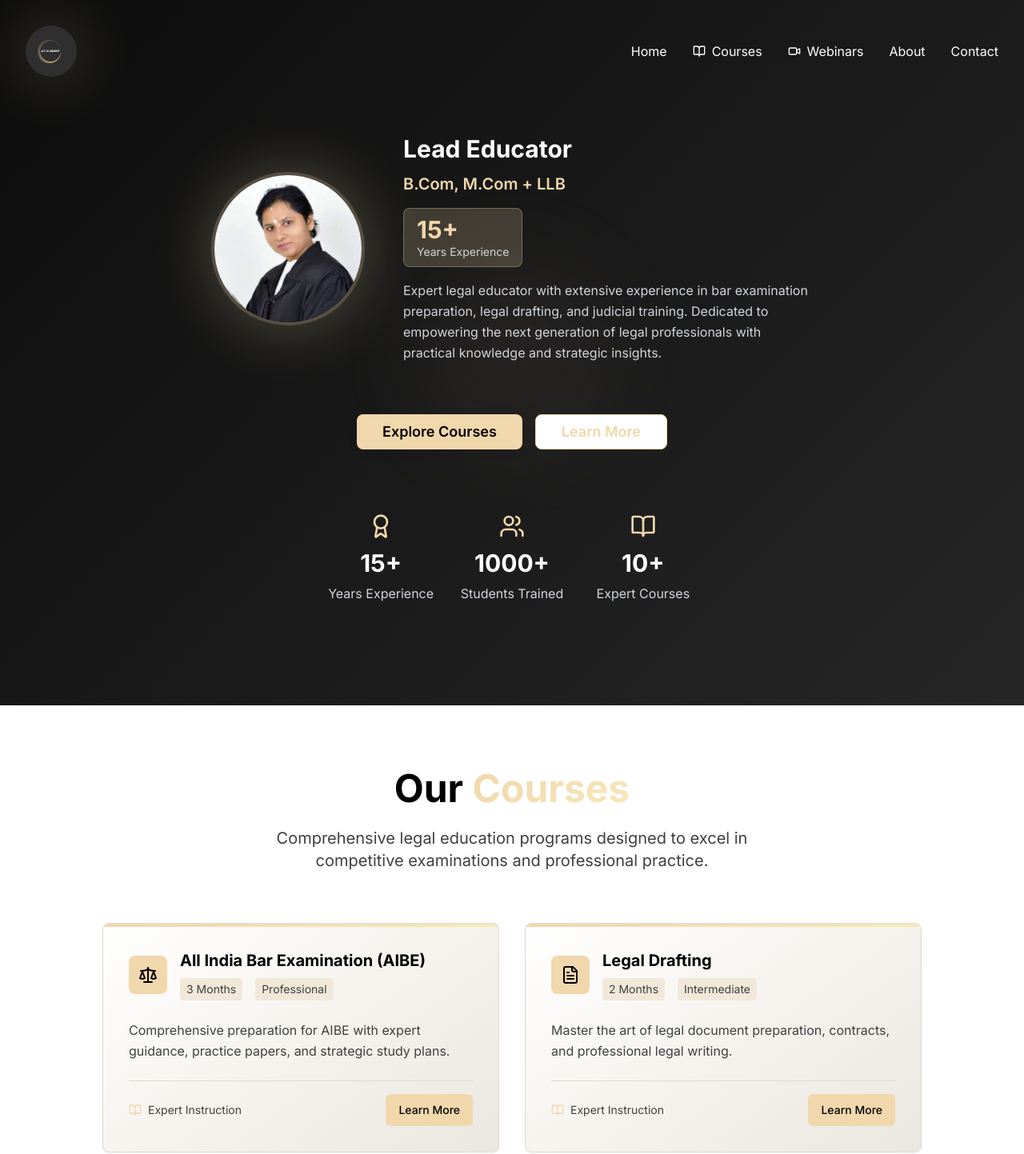
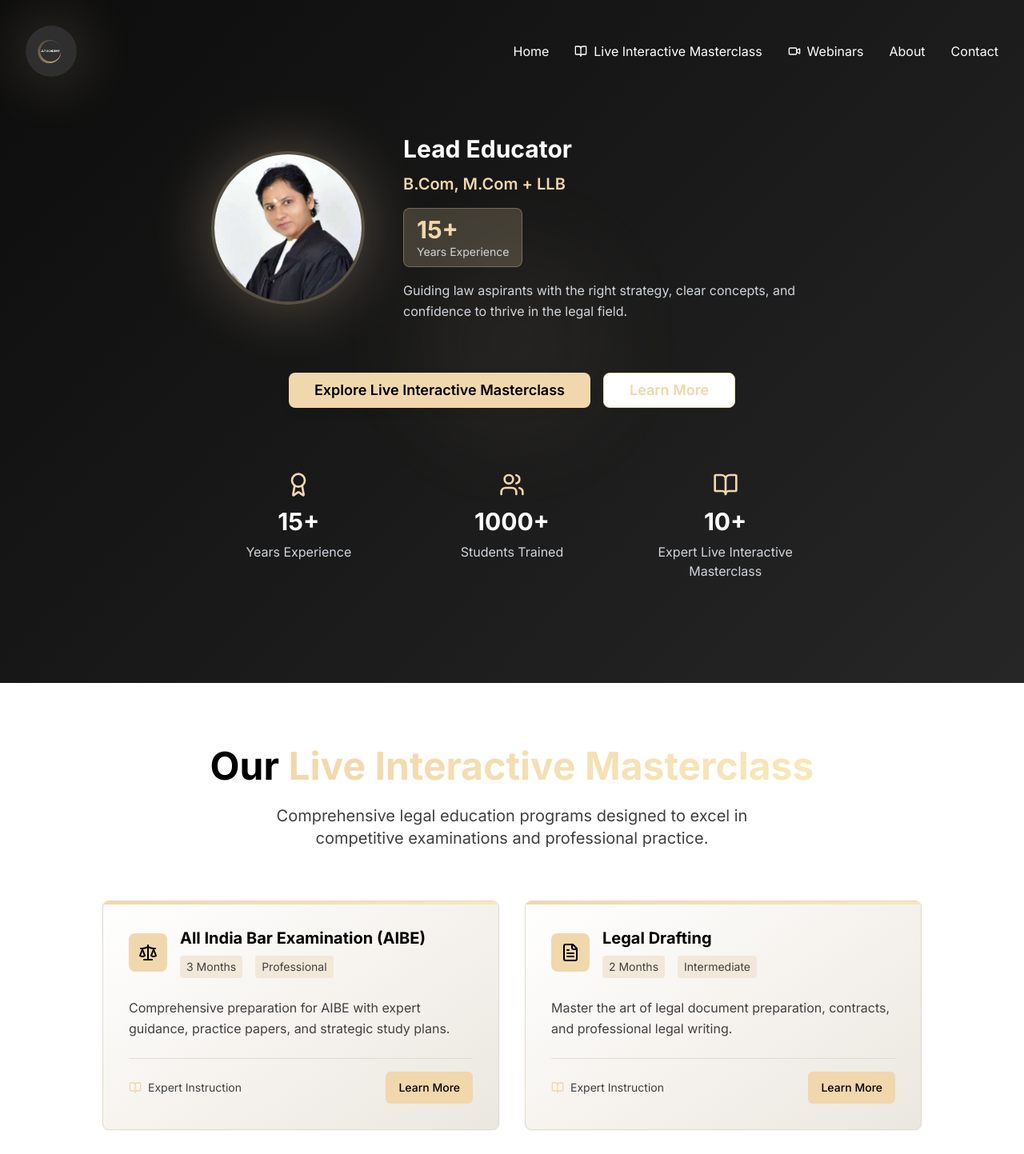
Before and after one commit to calvinklein5434-cyber/jlt-pathfinder-site, a React (Vite) app: page / in a window 1280 px wide. Shown: the top 1443 px of the page at 80% size. Built offline with nearby package versions, Linux system fonts and the light colour scheme.

Commit message:
Update Hero section text and course title
Update the description in the hero section to "Guiding law aspirants with the right strategy, clear concepts, and confidence to thrive in the legal field." Also, replace all instances of "Courses" with "Live Interactive Masterclass".

```diff
--- a/src/components/Courses.tsx
+++ b/src/components/Courses.tsx
@@ -44,7 +44,7 @@ const Courses = () => {
       <div className="container mx-auto px-6 md:px-8">
         <div className="text-center mb-16">
           <h2 className="text-4xl md:text-5xl font-bold mb-6">
-            Our <span className="gradient-gold bg-clip-text text-transparent">Courses</span>
+            Our <span className="gradient-gold bg-clip-text text-transparent">Live Interactive Masterclass</span>
           </h2>
           <p className="text-xl text-muted-foreground max-w-2xl mx-auto">
             Comprehensive legal education programs designed to excel in competitive examinations and professional practice.
@@ -103,7 +103,7 @@ const Courses = () => {
 
         <div className="text-center mt-12">
           <Button size="lg" variant="outline" className="border-primary text-primary hover:bg-primary hover:text-primary-foreground">
-            View All Courses
+            View All Live Interactive Masterclass
           </Button>
         </div>
       </div>
--- a/src/components/Footer.tsx
+++ b/src/components/Footer.tsx
@@ -86,7 +86,7 @@ const Footer = () => {
                   className="justify-start text-card-foreground hover:text-primary"
                   onClick={() => scrollToSection('courses')}
                 >
-                  Courses
+                  Live Interactive Masterclass
                 </Button>
                 <Button
                   variant="ghost"
@@ -113,7 +113,7 @@ const Footer = () => {
                   className="w-full bg-primary hover:bg-primary/90 text-primary-foreground"
                   onClick={() => scrollToSection('courses')}
                 >
-                  Explore Courses
+                  Explore Live Interactive Masterclass
                 </Button>
               </div>
             </Card>
--- a/src/components/Hero.tsx
+++ b/src/components/Hero.tsx
@@ -31,7 +31,7 @@ const Hero = () => {
             className="nav-link flex items-center space-x-2"
           >
             <BookOpen className="w-4 h-4" />
-            <span>Courses</span>
+            <span>Live Interactive Masterclass</span>
           </button>
           <button
             onClick={() => scrollToSection('webinars')}
@@ -84,9 +84,7 @@ const Hero = () => {
               </div>
 
               <p className="text-gray-300 max-w-lg leading-relaxed">
-                Expert legal educator with extensive experience in bar examination preparation,
-                legal drafting, and judicial training. Dedicated to empowering the next generation
-                of legal professionals with practical knowledge and strategic insights.
+                Guiding law aspirants with the right strategy, clear concepts, and confidence to thrive in the legal field.
               </p>
             </div>
           </div>
@@ -100,7 +98,7 @@ const Hero = () => {
               size="lg"
               className="bg-primary hover:bg-primary/90 text-primary-foreground px-8 py-4 text-lg font-semibold rounded-lg transition-all duration-300 hover:scale-105 shadow-card"
             >
-              Explore Courses
+              Explore Live Interactive Masterclass
             </Button>
             <Button
               onClick={() => scrollToSection('about')}
@@ -134,7 +132,7 @@ const Hero = () => {
               <BookOpen className="w-8 h-8 text-primary" />
             </div>
             <div className="text-3xl font-bold text-white mb-2">10+</div>
-            <div className="text-gray-300">Expert Courses</div>
+            <div className="text-gray-300">Expert Live Interactive Masterclass</div>
           </div>
         </div>
       </div>
```
